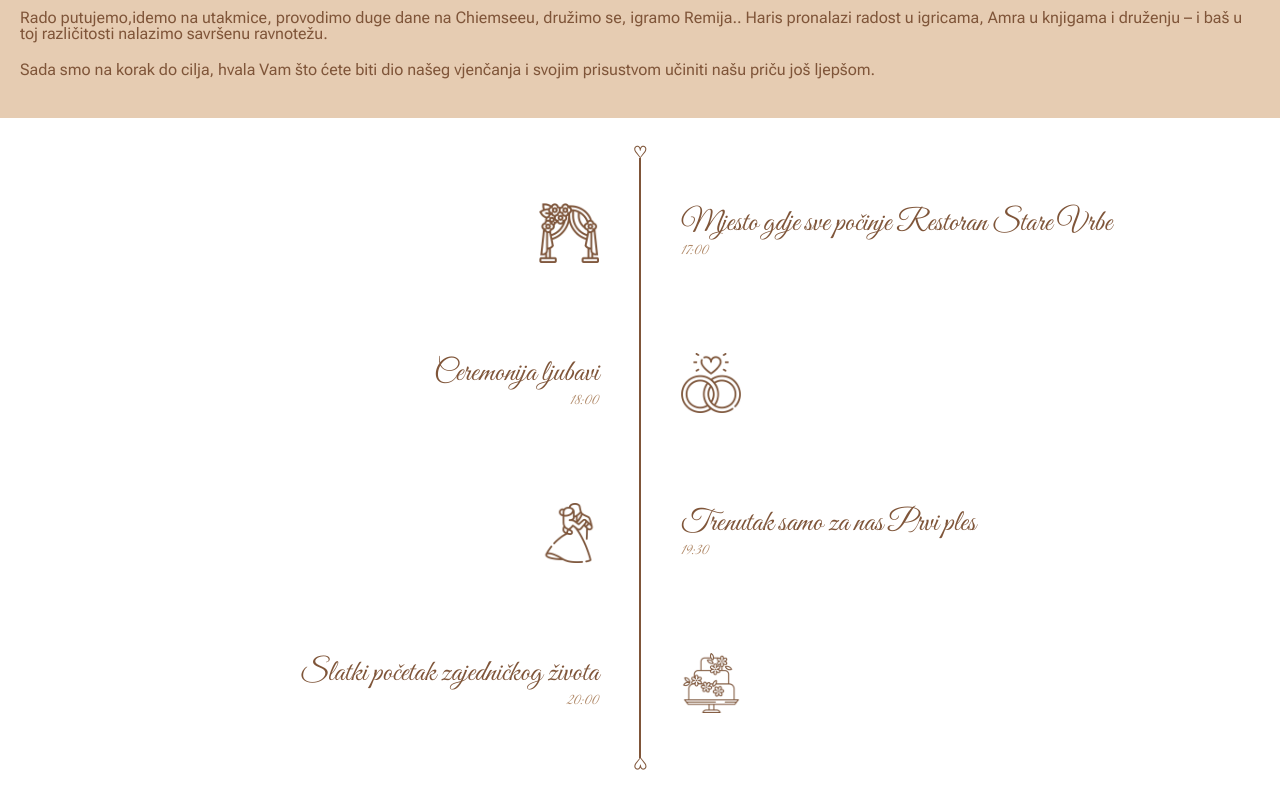
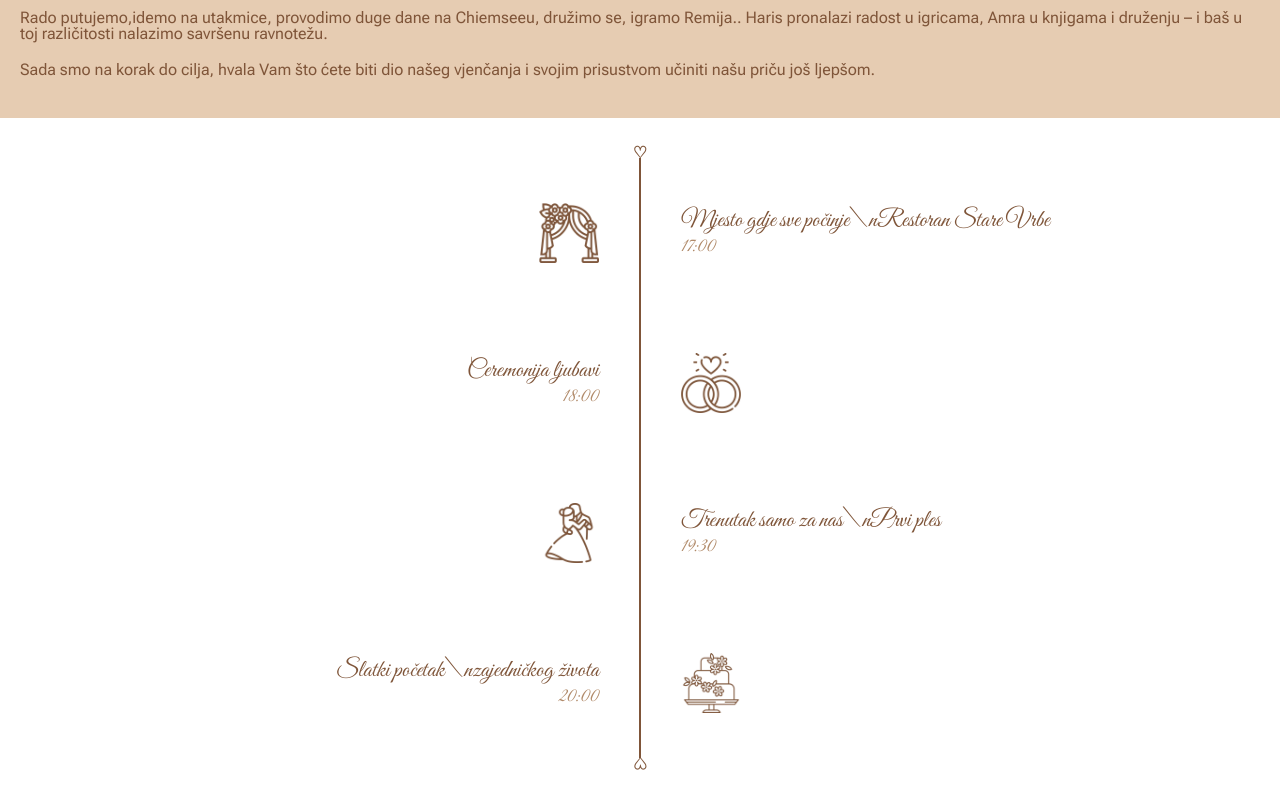
Before and after one commit to hariskablar/ceremony, a React (Vite) app: page / in a window 1280 px wide. Shown: the part 1808-2606 px from the top of the page. Built offline with nearby package versions, Linux system fonts and the light colour scheme.

Commit message:
new sizes

```diff
--- a/src/components/Step.jsx
+++ b/src/components/Step.jsx
@@ -18,10 +18,10 @@ const Step = ({ title, time, image, reverse }) => {
           reverse ? 'text-right' : 'text-left'
         }`}
       >
-        <p className='mb-1 text-earth-4 font-medium text-3xl leading-none caligraphy'>
+        <p className='mb-1 text-earth-4 font-medium text-2xl leading-none caligraphy'>
           {title}
         </p>
-        <p className='text-earth-3 font-medium text-md leading-none caligraphy'>
+        <p className='text-earth-3 font-medium text-xl leading-none caligraphy'>
           {time}
         </p>
       </div>
--- a/src/components/Steps.jsx
+++ b/src/components/Steps.jsx
@@ -5,8 +5,7 @@ const Steps = () => {
     <>
       <div className='flex flex-col w-full h-auto items-stretch my-10 heart-element relative'>
         <Step
-          title='Mjesto gdje sve počinje
-          Restoran Stare Vrbe'
+          title='Mjesto gdje sve počinje\nRestoran Stare Vrbe'
           time='17:00'
           image='./wedding-arch.webp'
           reverse={false}
@@ -18,15 +17,13 @@ const Steps = () => {
           reverse={true}
         />
         <Step
-          title='Trenutak samo za nas
-          Prvi ples'
+          title='Trenutak samo za nas\nPrvi ples'
           time='19:30'
           image='./dance.webp'
           reverse={false}
         />
         <Step
-          title='Slatki početak
-        zajedničkog života'
+          title='Slatki početak\nzajedničkog života'
           time='20:00'
           image='./cake.webp'
           reverse={true}
```
